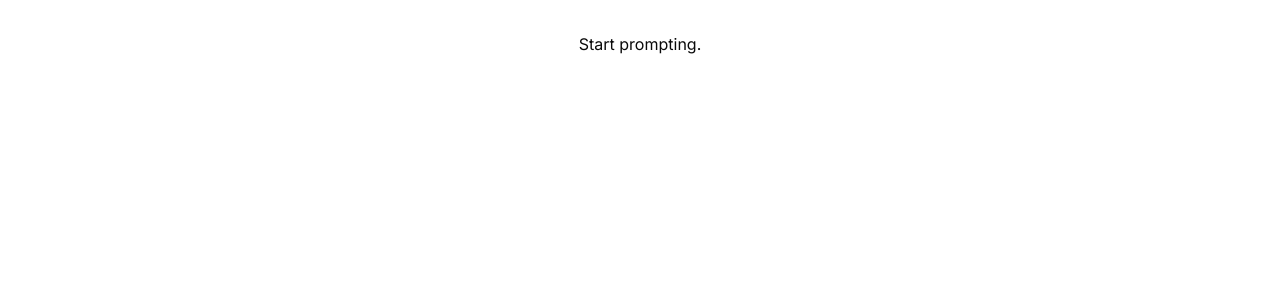
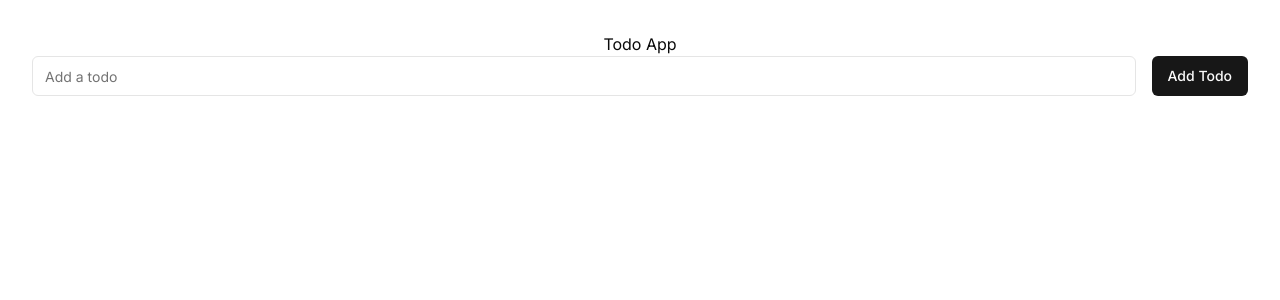
Before and after one commit to abhishek-zen/bolt-generated-project, a Next.js app: page / in a window 1280 px wide. Shown: the top 300 px of the page. Built offline with nearby package versions, Linux system fonts and the light colour scheme.

Commit message:
Initial commit from your app

```diff
--- a/app/page.tsx
+++ b/app/page.tsx
@@ -1,14 +1,99 @@
+
+"use client";
+
+import React, { useState } from "react";
+import { Input } from "@/components/ui/input";
+import { Button } from "@/components/ui/button";
+import { Checkbox } from "@/components/ui/checkbox";
+
+interface Todo {
+  id: string;
+  text: string;
+  completed: boolean;
+}
+
 export default function Home() {
+  const [todos, setTodos] = useState<Todo[]>([]);
+  const [newTodo, setNewTodo] = useState("");
+
+  const handleAddTodo = () => {
+    if (newTodo.trim() !== "") {
+      setTodos([
+        ...todos,
+        {
+          id: crypto.randomUUID(),
+          text: newTodo,
+          completed: false,
+        },
+      ]);
+      setNewTodo("");
+    }
+  };
+
+  const handleToggleTodo = (id: string) => {
+    setTodos(
+      todos.map((todo) =>
+        todo.id === id ? { ...todo, completed: !todo.completed } : todo
+      )
+    );
+  };
+
+  const handleDeleteTodo = (id: string) => {
+    setTodos(todos.filter((todo) => todo.id !== id));
+  };
+
   return (
     <div
       style={{
         maxWidth: 1280,
-        margin: '0 auto',
-        padding: '2rem',
-        textAlign: 'center',
+        margin: "0 auto",
+        padding: "2rem",
+        textAlign: "center",
       }}
     >
-      Start prompting.
+      <h1>Todo App</h1>
+      <div style={{ display: "flex", gap: "1rem", marginBottom: "1rem" }}>
+        <Input
+          type="text"
+          value={newTodo}
+          onChange={(e) => setNewTodo(e.target.value)}
+          placeholder="Add a todo"
+        />
+        <Button onClick={handleAddTodo}>Add Todo</Button>
+      </div>
+      <ul>
+        {todos.map((todo) => (
+          <li
+            key={todo.id}
+            style={{
+              display: "flex",
+              alignItems: "center",
+              gap: "0.5rem",
+              marginBottom: "0.5rem",
+              textAlign: "left",
+            }}
+          >
+            <Checkbox
+              id={`todo-${todo.id}`}
+              checked={todo.completed}
+              onCheckedChange={() => handleToggleTodo(todo.id)}
+            />
+            <label
+              htmlFor={`todo-${todo.id}`}
+              style={{ textDecoration: todo.completed ? "line-through" : "none" }}
+            >
+              {todo.text}
+            </label>
+            <Button
+              variant="destructive"
+              size="sm"
+              onClick={() => handleDeleteTodo(todo.id)}
+            >
+              Delete
+            </Button>
+          </li>
+        ))}
+      </ul>
     </div>
   );
 }
```
Also changed, not shown: package.json (+6 -2 lines).
